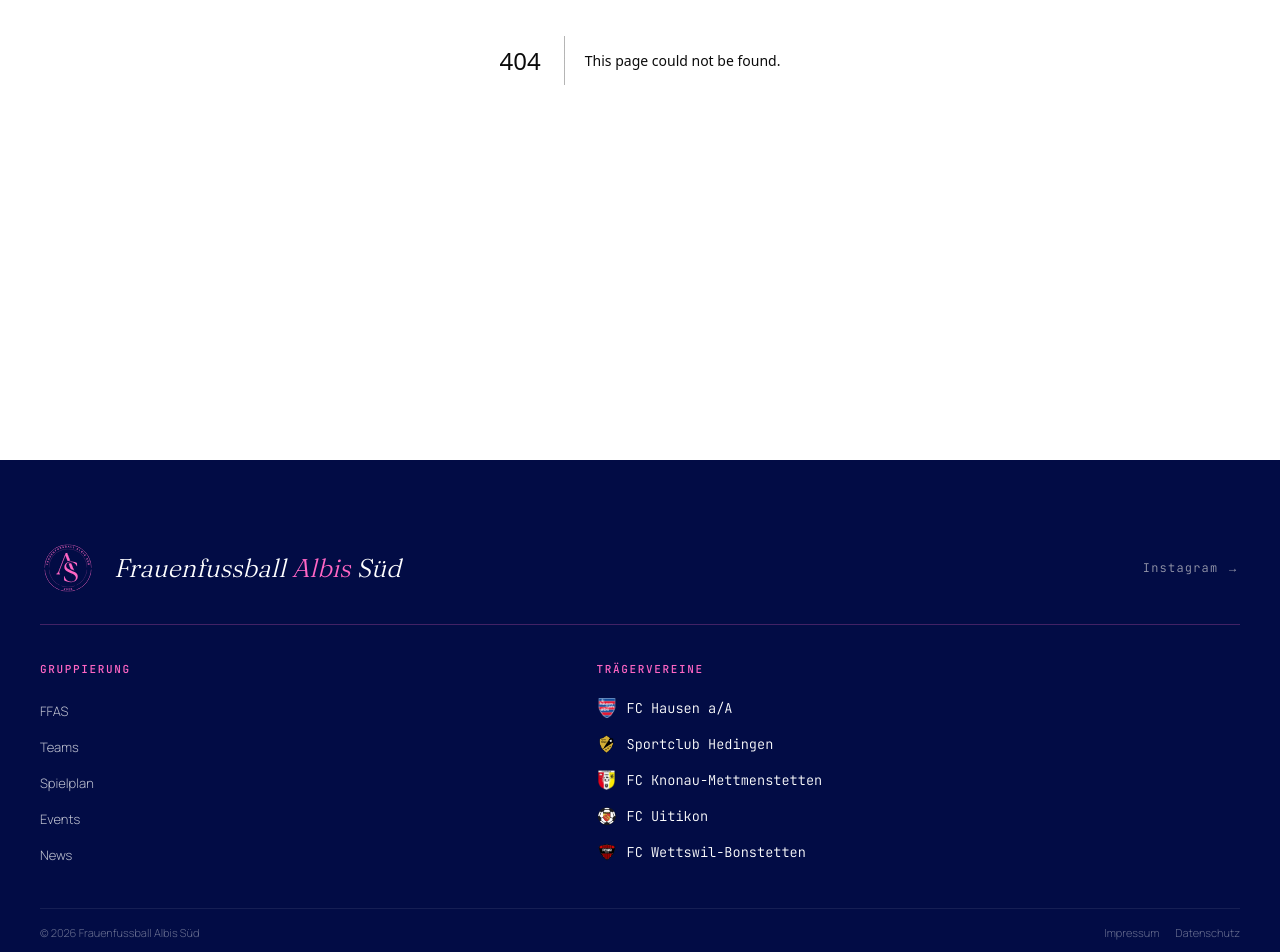
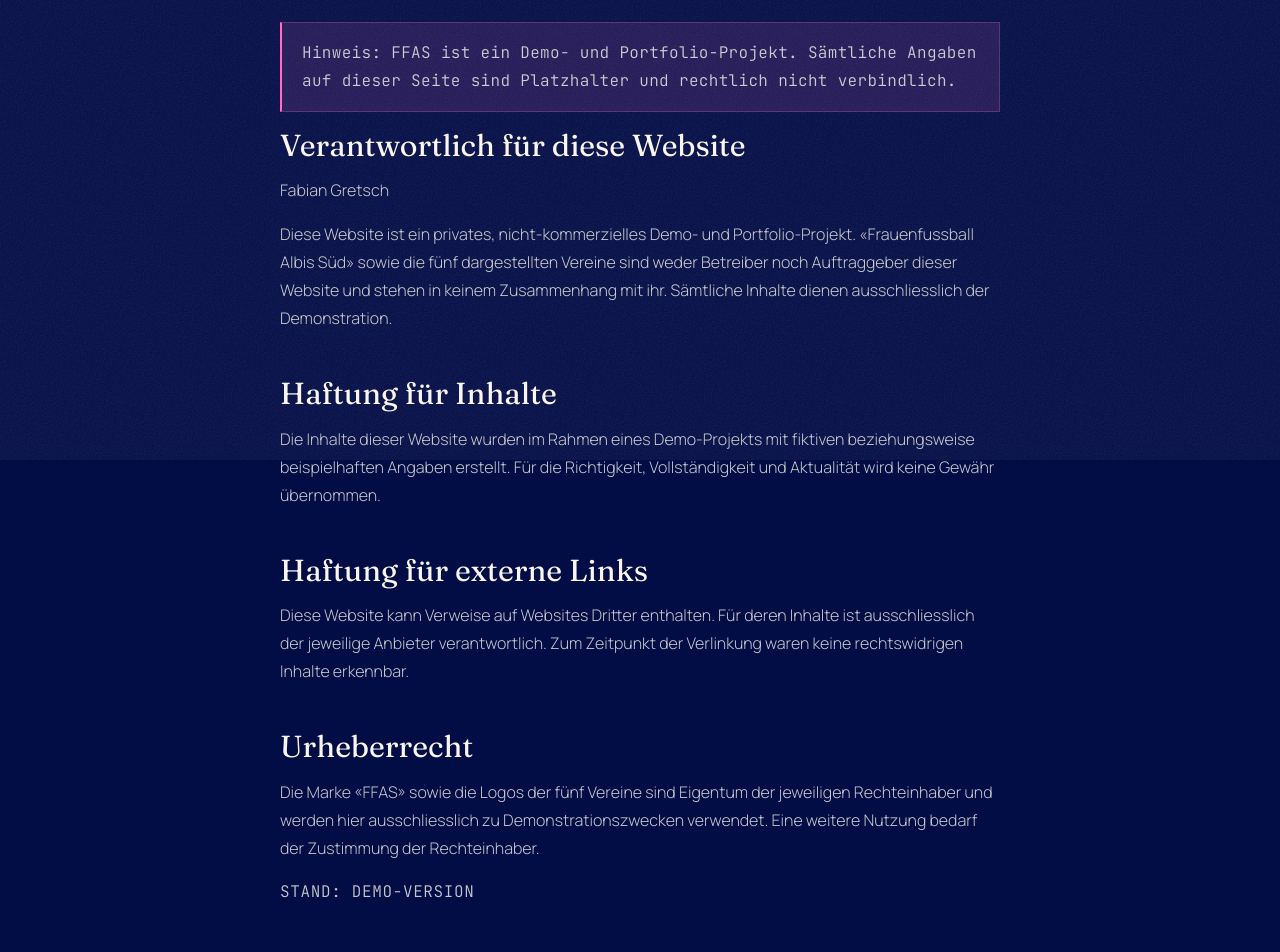
Before and after one commit to fab0802/ffas, a Next.js app: page /impressum in a window 1280 px wide. Before the commit this address had no page. Shown: the part 340-1292 px from the top of the page. Built offline with nearby package versions, Linux system fonts and the light colour scheme.

Commit message:
added legal pages

```diff
--- /dev/null
+++ b/src/app/datenschutz/page.tsx
@@ -0,0 +1,92 @@
+import PageHeader from "@/components/layout/PageHeader";
+import LegalContent from "@/components/sections/LegalContent";
+
+export const metadata = {
+  title: "Datenschutz · FFAS",
+  description:
+    "Datenschutzerklärung zum Demo-Projekt FFAS nach revidiertem Schweizer Datenschutzgesetz (revDSG).",
+};
+
+export default function DatenschutzPage() {
+  return (
+    <>
+      <PageHeader
+        eyebrow="Rechtliches"
+        title="Datenschutz"
+        lead="Wie diese Website mit Daten umgeht — bewusst minimal gehalten."
+      />
+
+      <LegalContent updated="Demo-Version">
+        <h2>1. Verantwortliche Stelle</h2>
+        <p>Fabian Gretsch</p>
+        <p>
+          Diese Website ist ein privates, nicht-kommerzielles Demo-Projekt und
+          steht in keinem Zusammenhang mit «Frauenfussball Albis Süd» oder den
+          dargestellten Vereinen.
+        </p>
+
+        <h2>2. Grundsatz</h2>
+        <p>
+          Diese Website verarbeitet so wenige Personendaten wie möglich. Es gibt
+          keine Kontaktformulare, keinen Login, keinen Newsletter und keine
+          Kommentarfunktion.
+        </p>
+
+        <h2>3. Hosting und Server-Logs</h2>
+        <p>
+          Die Website wird bei Netlify gehostet. Beim Aufruf können technisch
+          notwendige Daten — etwa IP-Adresse, Datum und Uhrzeit, abgerufene
+          Seite und Browsertyp — in Server-Logfiles bearbeitet werden. Dies
+          dient dem sicheren und stabilen Betrieb der Website.
+        </p>
+
+        <h2>4. Schriftarten</h2>
+        <p>
+          Die verwendeten Schriften (Fraunces, Manrope, JetBrains Mono) werden
+          über next/font beim Build selbst gehostet und vom eigenen Server
+          ausgeliefert. Es findet kein Abruf von Google-Servern und keine
+          Übermittlung der IP-Adresse an Dritte statt.
+        </p>
+
+        <h2>5. Cookies und Analyse</h2>
+        <p>
+          Diese Website setzt keine Tracking- oder Marketing-Cookies und bindet
+          keine Analyse- oder Werbedienste ein.
+        </p>
+
+        <h2>6. Spielplan-Daten</h2>
+        <p>
+          Spielplan- und Resultatdaten werden serverseitig aus öffentlichen
+          iCal-Feeds von football.ch bezogen. Dabei werden keine Personendaten
+          der Besucher:innen an Dritte übermittelt.
+        </p>
+
+        <h2>7. Bilder von Personen</h2>
+        <p>
+          Aus Gründen des Persönlichkeitsschutzes werden Fotos von Spielerinnen
+          im Rahmen dieses Demo-Projekts durch grafische Platzhalter ersetzt.
+          Reale Personenaufnahmen sind nicht Teil der veröffentlichten
+          Demo-Version.
+        </p>
+
+        <h2>8. Ihre Rechte</h2>
+        <p>
+          Nach dem revidierten Schweizer Datenschutzgesetz (revDSG, in Kraft
+          seit 1. September 2023) haben betroffene Personen insbesondere das
+          Recht auf Auskunft, Berichtigung, Löschung sowie auf Information über
+          die Bearbeitung ihrer Daten. Da es sich um ein nicht-kommerzielles
+          Demo-Projekt ohne aktive Erhebung von Personendaten handelt, werden
+          über die technisch notwendigen Hosting-Logs hinaus keine Daten
+          bearbeitet.
+        </p>
+
+        <h2>9. Besucher:innen aus der EU und dem EWR</h2>
+        <p>
+          Für Personen mit Aufenthalt in der EU beziehungsweise im EWR kann
+          zusätzlich die Datenschutz-Grundverordnung (DSGVO) anwendbar sein. Die
+          oben beschriebenen Rechte gelten in diesem Fall sinngemäss.
+        </p>
+      </LegalContent>
+    </>
+  );
+}
--- /dev/null
+++ b/src/app/impressum/page.tsx
@@ -0,0 +1,50 @@
+import PageHeader from "@/components/layout/PageHeader";
+import LegalContent from "@/components/sections/LegalContent";
+
+export const metadata = {
+  title: "Impressum · FFAS",
+  description: "Impressum zum Demo- und Portfolio-Projekt FFAS.",
+};
+
+export default function ImpressumPage() {
+  return (
+    <>
+      <PageHeader eyebrow="Rechtliches" title="Impressum" />
+
+      <LegalContent updated="Demo-Version">
+        <h2>Verantwortlich für diese Website</h2>
+        <p>Fabian Gretsch</p>
+        <p>
+          Diese Website ist ein privates, nicht-kommerzielles Demo- und
+          Portfolio-Projekt. «Frauenfussball Albis Süd» sowie die fünf
+          dargestellten Vereine sind weder Betreiber noch Auftraggeber dieser
+          Website und stehen in keinem Zusammenhang mit ihr. Sämtliche Inhalte
+          dienen ausschliesslich der Demonstration.
+        </p>
+
+        <h2>Haftung für Inhalte</h2>
+        <p>
+          Die Inhalte dieser Website wurden im Rahmen eines Demo-Projekts mit
+          fiktiven beziehungsweise beispielhaften Angaben erstellt. Für die
+          Richtigkeit, Vollständigkeit und Aktualität wird keine Gewähr
+          übernommen.
+        </p>
+
+        <h2>Haftung für externe Links</h2>
+        <p>
+          Diese Website kann Verweise auf Websites Dritter enthalten. Für deren
+          Inhalte ist ausschliesslich der jeweilige Anbieter verantwortlich. Zum
+          Zeitpunkt der Verlinkung waren keine rechtswidrigen Inhalte erkennbar.
+        </p>
+
+        <h2>Urheberrecht</h2>
+        <p>
+          Die Marke «FFAS» sowie die Logos der fünf Vereine sind Eigentum der
+          jeweiligen Rechteinhaber und werden hier ausschliesslich zu
+          Demonstrationszwecken verwendet. Eine weitere Nutzung bedarf der
+          Zustimmung der Rechteinhaber.
+        </p>
+      </LegalContent>
+    </>
+  );
+}
--- /dev/null
+++ b/src/components/sections/LegalContent.module.css
@@ -0,0 +1,95 @@
+/* src/components/sections/LegalContent.module.css */
+
+.wrap {
+  padding: var(--section-py-tight) var(--section-px) var(--section-py);
+  background: var(--navy);
+}
+
+.prose {
+  max-width: var(--container-max-reading);
+  margin: 0 auto;
+}
+
+/* ─── Demo-Hinweis ───────────────────────────────────────────────────── */
+.note {
+  margin: 0 0 2.75rem;
+  padding: 1rem 1.25rem;
+  background: var(--pink-soft);
+  border: 1px solid var(--pink-line);
+  border-left: 2px solid var(--pink);
+  font-family: var(--mono);
+  font-size: 0.78rem;
+  line-height: 1.6;
+  letter-spacing: 0.02em;
+  color: var(--cream);
+}
+
+/* ─── Typografie ─────────────────────────────────────────────────────── */
+.prose h2 {
+  font-family: var(--serif);
+  font-size: clamp(1.4rem, 3vw, 1.9rem);
+  font-weight: 400;
+  line-height: 1.15;
+  margin: 2.75rem 0 0.85rem;
+  color: var(--cream);
+}
+
+.prose h2:first-of-type {
+  margin-top: 0;
+}
+
+.prose h3 {
+  font-family: var(--mono);
+  font-size: 0.8rem;
+  letter-spacing: 0.16em;
+  text-transform: uppercase;
+  color: var(--pink);
+  margin: 1.75rem 0 0.5rem;
+}
+
+.prose p,
+.prose li {
+  font-size: 1rem;
+  line-height: 1.75;
+  color: color-mix(in srgb, var(--cream) 80%, transparent);
+}
+
+.prose p {
+  margin: 0 0 1rem;
+}
+
+.prose ul {
+  margin: 0 0 1rem;
+  padding-left: 1.3rem;
+}
+
+.prose li {
+  margin: 0 0 0.4rem;
+}
+
+.prose a {
+  color: var(--pink);
+  text-decoration: underline;
+  text-underline-offset: 0.2em;
+  transition: color 0.3s;
+}
+
+.prose a:hover {
+  color: var(--pink-bright);
+}
+
+.prose address {
+  font-style: normal;
+  line-height: 1.75;
+  color: color-mix(in srgb, var(--cream) 80%, transparent);
+  margin: 0 0 1rem;
+}
+
+.meta {
+  font-family: var(--mono);
+  font-size: 0.75rem;
+  letter-spacing: 0.04em;
+  text-transform: uppercase;
+  color: color-mix(in srgb, var(--cream) 55%, transparent);
+  margin: 2.5rem 0 0;
+}
--- /dev/null
+++ b/src/components/sections/LegalContent.tsx
@@ -0,0 +1,22 @@
+import type { ReactNode } from "react";
+import styles from "./LegalContent.module.css";
+
+export type LegalContentProps = {
+  children: ReactNode;
+  updated?: string;
+};
+
+export default function LegalContent({ children, updated }: LegalContentProps) {
+  return (
+    <div className={styles.wrap}>
+      <article className={styles.prose}>
+        <p className={styles.note}>
+          Hinweis: FFAS ist ein Demo- und Portfolio-Projekt. Sämtliche Angaben
+          auf dieser Seite sind Platzhalter und rechtlich nicht verbindlich.
+        </p>
+        {children}
+        {updated && <p className={styles.meta}>Stand: {updated}</p>}
+      </article>
+    </div>
+  );
+}
```
